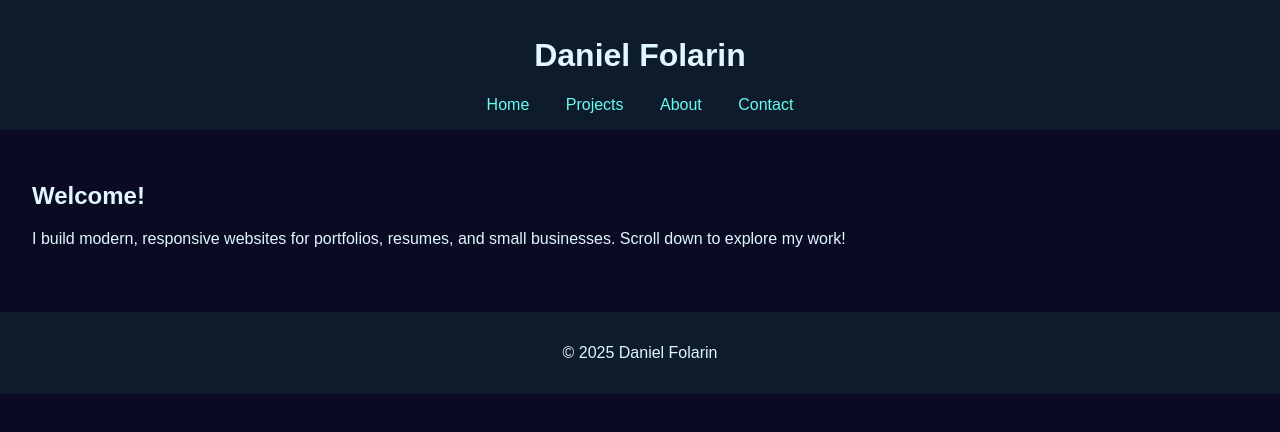
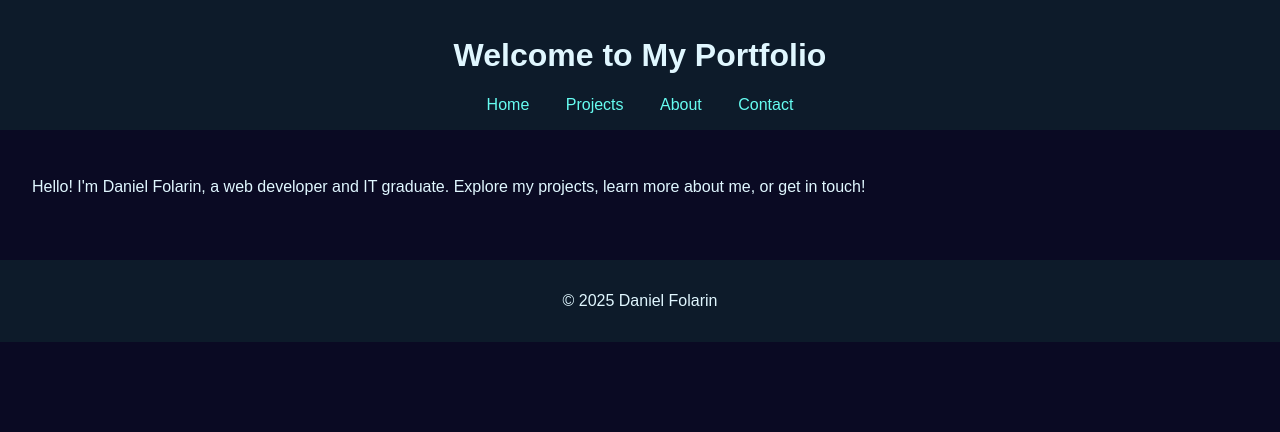
Before and after one commit to Pizzaman9/Pizzaman9.WebPortfolio.github.io, a plain HTML site: page index.html in a window 1280 px wide. Drawn offline with Linux system fonts and the light colour scheme.

Commit message:
Update index.html

```diff
--- a/index.html
+++ b/index.html
@@ -1,15 +1,14 @@
-<!-- home.html (Home) -->
 <!DOCTYPE html>
 <html lang="en">
 <head>
-  <meta charset="UTF-8">
-  <meta name="viewport" content="width=device-width, initial-scale=1.0">
-  <title>Daniel Folarin | Web Developer</title>
-  <link rel="stylesheet" href="style5.css">
+  <meta charset="UTF-8" />
+  <meta name="viewport" content="width=device-width, initial-scale=1.0" />
+  <title>Welcome | Daniel Folarin</title>
+  <link rel="stylesheet" href="style5.css" />
 </head>
 <body>
   <header>
-    <h1>Daniel Folarin</h1>
+    <h1>Welcome to My Portfolio</h1>
     <nav>
       <a href="index.html">Home</a>
       <a href="portfolio-projects.html">Projects</a>
@@ -18,9 +17,8 @@
     </nav>
   </header>
   <main>
-    <section class="intro">
-      <h2>Welcome!</h2>
-      <p>I build modern, responsive websites for portfolios, resumes, and small businesses. Scroll down to explore my work!</p>
+    <section>
+      <p>Hello! I'm Daniel Folarin, a web developer and IT graduate. Explore my projects, learn more about me, or get in touch!</p>
     </section>
   </main>
   <footer>
```
